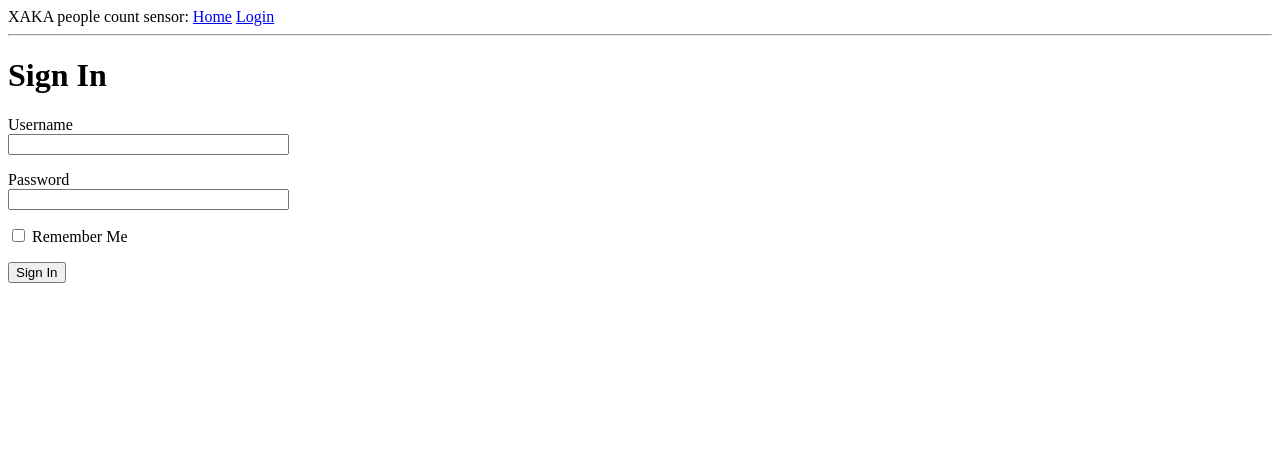
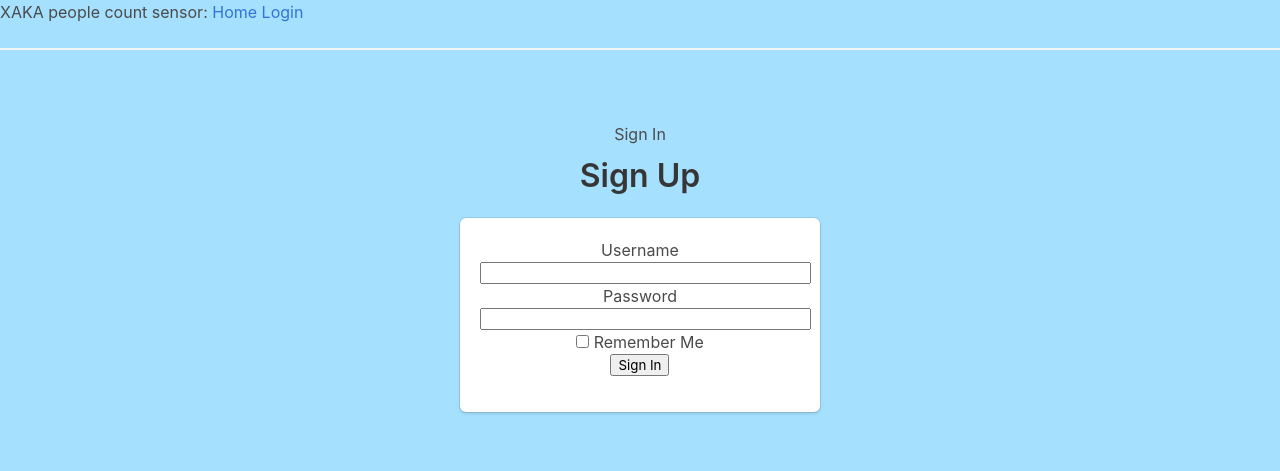
Before and after one commit to LiuYuancheng/Xandar_PPL_Sensor_IOT_Web, a Flask app: page /login in a window 1280 px wide. Shown: the top 471 px of the page. Run offline with Flask 2, Linux system fonts and the light colour scheme.

Commit message:
Changed the css.

```diff
--- a/src/templates/base.html
+++ b/src/templates/base.html
@@ -1,18 +1,24 @@
 <html>
+
 <head>
+    <link rel="stylesheet" href="https://cdnjs.cloudflare.com/ajax/libs/bulma/0.7.2/css/bulma.min.css" />
     {% if title %}
     <title>{{ title }} - Microblog</title>
     {% else %}
     <title>Welcome to Microblog</title>
     {% endif %}
 </head>
-    <body>
+
+<body bgcolor="#A5E0FE">
     <div>XAKA people count sensor:
         <a href="{{ url_for('index') }}">Home</a>
         <a href="{{ url_for('login') }}">Login</a>
     </div>
     <hr>
 
+
+    <div class="hero-body">
+        <div class="container has-text-centered">
             {% with messages = get_flashed_messages() %}
             {% if messages %}
             <ul>
@@ -24,5 +30,9 @@
             {% endwith %}
 
             {% block content %}{% endblock %}
+        </div>
+    </div>
+
 </body>
+
 </html>
--- a/src/templates/chart.html
+++ b/src/templates/chart.html
@@ -31,9 +31,9 @@
             data: {
                 labels: [],
                 datasets: [{
-                    label: "Random Dataset",
-                    backgroundColor: 'rgb(255, 99, 132)',
-                    borderColor: 'rgb(255, 99, 132)',
+                    label: "Final people count",
+                    backgroundColor: 'rgb(0, 102, 204)',
+                    borderColor: 'rgb(0, 102, 204)',
                     data: [],
                     fill: false,
                 }],
--- a/src/templates/login.html
+++ b/src/templates/login.html
@@ -2,6 +2,11 @@
 
 {% block content %}
 <h1>Sign In</h1>
+<div class="column is-4 is-offset-4">
+    <h3 class="title">Sign Up</h3>
+    <div class="box">
+
+
         <form action="" method="post" novalidate>
             {{ form.hidden_tag() }}
             <p>
@@ -21,4 +26,7 @@
             <p>{{ form.remember_me() }} {{ form.remember_me.label }}</p>
             <p>{{ form.submit() }}</p>
         </form>
+
+    </div>
+
     {% endblock %}
--- a/src/testProute.py
+++ b/src/testProute.py
@@ -85,4 +85,6 @@ class LoginForm(FlaskForm):
 
 
 if __name__ == '__main__':
+    print('Start the web server.')
     application.run(debug=True, threaded=True)
+    print('Finished')
```
Lines whose indentation alone changed are shown as unchanged.
